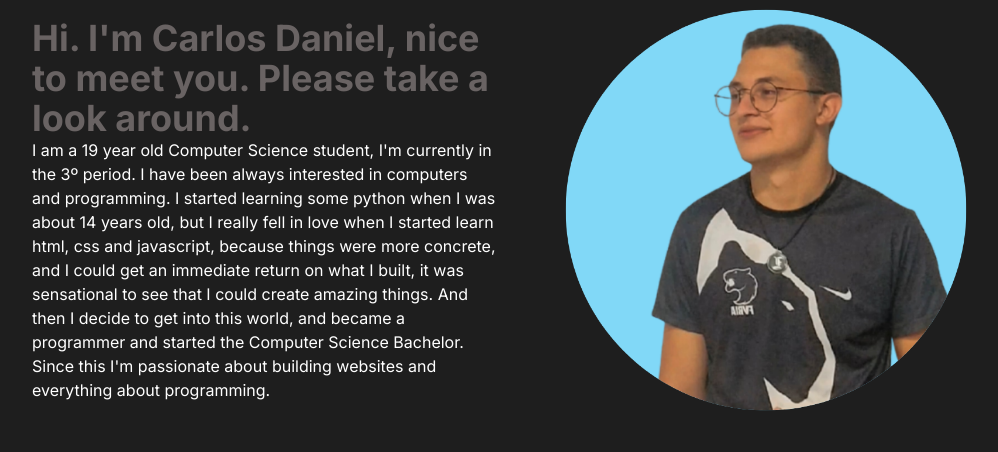
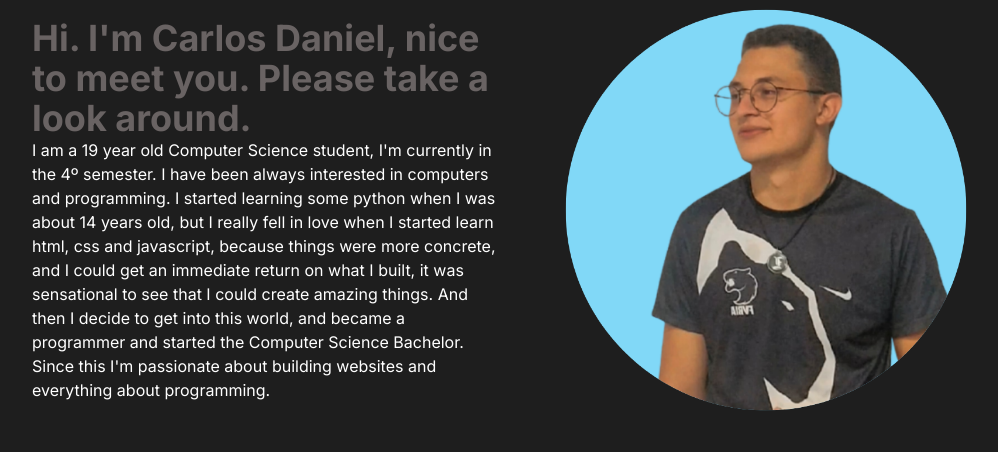
Before and after one commit to carloscurcino/Portifolio, a React (Vite) app: page / in a window 1280 px wide. Shown: the part 1020-1472 px from the top of the page, without its empty margins (124-1122 px from the left). Built offline with nearby package versions, Linux system fonts and the light colour scheme.

Commit message:
Updating info

```diff
--- a/src/data/data.js
+++ b/src/data/data.js
@@ -52,7 +52,7 @@ export const data = [
         image: Pomodoro,
         altImage: Pomodoro,
         github: "https://github.com/carloscurcino/Pomodoro-Timer",
-        live: "https://pomodorotimers.com.br",
+        live: "https://carloscurcino.github.io/Pomodoro-Timer/",
         description: "pomodoroDesc",
         stack: [
             HTML,
@@ -110,7 +110,7 @@ export const data = [
         image: Rancho,
         altImage: Rancho2,
         github: "",
-        live: "https://ranchodivinoespiritosanto.com",
+        live: "https://ranchodivinoespiritosanto.vercel.app/",
         description: "ranchoDesc",
         stack: [
             Next,
--- a/src/i18n/translations/en.json
+++ b/src/i18n/translations/en.json
@@ -8,7 +8,7 @@
         "_Comment2": "SECTION ABOUT",
         "aboutTitle": "About",
         "aboutIntro": "Hi. I'm Carlos Daniel, nice to meet you. Please take a look around.",
-        "aboutMe": "I am a 19 year old Computer Science student, I'm currently in the 3º period. I have been always interested in computers and programming. I started learning some python when I was about 14 years old, but I really fell in love when I started learn html, css and javascript, because things were more concrete, and I could get an immediate return on what I built, it was sensational to see that I could create amazing things. And then I decide to get into this world, and became a programmer and started the Computer Science Bachelor. Since this I'm passionate about building websites and everything about programming.",
+        "aboutMe": "I am a 19 year old Computer Science student, I'm currently in the 4º semester. I have been always interested in computers and programming. I started learning some python when I was about 14 years old, but I really fell in love when I started learn html, css and javascript, because things were more concrete, and I could get an immediate return on what I built, it was sensational to see that I could create amazing things. And then I decide to get into this world, and became a programmer and started the Computer Science Bachelor. Since this I'm passionate about building websites and everything about programming.",
         "_Comment3": "SECTION SKILLS",
         "skills": "Skills",
         "theTechnologies": "These are the technologies I've worked with or studied",
--- a/src/i18n/translations/ptBR.json
+++ b/src/i18n/translations/ptBR.json
@@ -8,7 +8,7 @@
         "_Comment2": "SECTION ABOUT",
         "aboutTitle": "Sobre",
         "aboutIntro": "Oi. Eu sou Carlos Daniel, prazer em conhecê-lo. Por favor, dê uma olhada ao redor.",
-        "aboutMe": "Eu sou um estudante de Ciência da Computação de 19 anos, atualmente estou no 3º período. Sempre me interessei por computadores e programação. Comecei a aprender um pouco de python quando tinha uns 14 anos, mas me apaixonei mesmo quando comecei a aprender html, css e javascript, porque as coisas eram mais concretas, e eu conseguia um retorno imediato sobre o que eu aprendia e construía, foi sencacional ver que eu poderia criar coisas incríveis. Então resolvi entrar nesse mundo, me tornei programador e comecei o Bacharelado em Ciência da Computação. Desde então, sou apaixonado por construir sites e tudo que envolve programação.",
+        "aboutMe": "Eu sou um estudante de Ciência da Computação de 19 anos, atualmente estou no 4º período. Sempre me interessei por computadores e programação. Comecei a aprender um pouco de python quando tinha uns 14 anos, mas me apaixonei mesmo quando comecei a aprender html, css e javascript, porque as coisas eram mais concretas, e eu conseguia um retorno imediato sobre o que eu aprendia e construía, foi sencacional ver que eu poderia criar coisas incríveis. Então resolvi entrar nesse mundo, me tornei programador e comecei o Bacharelado em Ciência da Computação. Desde então, sou apaixonado por construir sites e tudo que envolve programação.",
         "_Comment3": "SECTION SKILLS",
         "skills": "Habilidades",
         "theTechnologies": "Essas são as tecnologias que eu trabalhei ou estudei",
```
